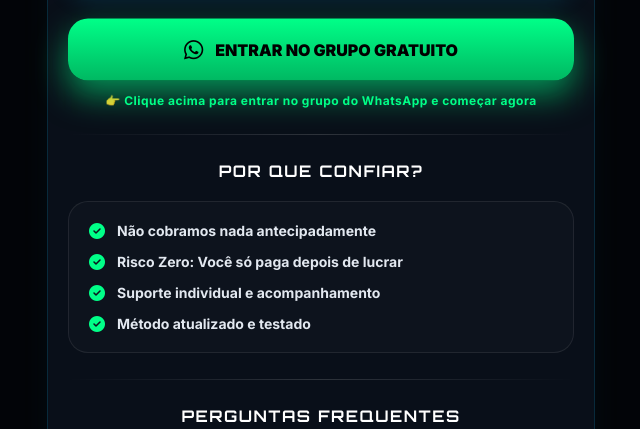
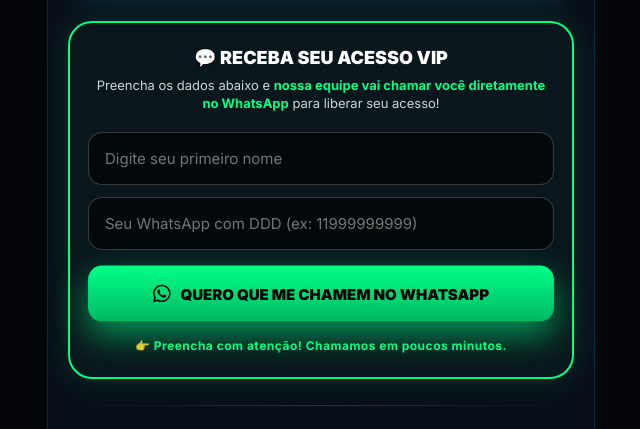
Before and after one commit to xaviervvz/modtacadinha, a plain HTML site: page index.html in a window 1280 px wide. Shown: the part 1093-1522 px from the top of the page, without its empty margins (319-959 px from the left). Drawn offline with Linux system fonts and the light colour scheme.

Commit message:
Update index.html

```diff
--- a/index.html
+++ b/index.html
@@ -230,27 +230,75 @@
     .main-video video {
         width: 100%;
         height: auto;
-        max-height: 70vh; /* Evita que o vídeo fique excessivamente longo em telas na vertical */
+        max-height: 70vh;
         display: block;
         border-radius: 20px;
         outline: none;
     }
 
-    .btn-cta-group {
+    /* --- ESTILOS DO FORMULÁRIO DE CAPTURA --- */
+    .lead-form-box {
+        background: rgba(0, 255, 136, 0.03);
+        border: 2px solid var(--success);
+        border-radius: 24px;
+        padding: 24px 18px;
+        box-shadow: 0 0 30px rgba(0, 255, 136, 0.15);
         margin-bottom: 24px;
+    }
+
+    .form-title {
+        font-size: 18px;
+        font-weight: 800;
+        color: #fff;
+        margin-bottom: 8px;
+        text-transform: uppercase;
+    }
+
+    .form-subtitle {
+        font-size: 13px;
+        color: #cbd5e1;
+        margin-bottom: 20px;
+        line-height: 1.4;
+    }
+
+    .form-subtitle strong {
+        color: var(--success);
+    }
+
+    .custom-form {
+        display: flex;
+        flex-direction: column;
+        gap: 12px;
+    }
+
+    .form-input {
+        width: 100%;
+        padding: 16px;
+        border-radius: 14px;
+        border: 1px solid rgba(255, 255, 255, 0.2);
+        background: rgba(0, 0, 0, 0.6);
+        color: #fff;
+        font-size: 15px;
+        outline: none;
+        transition: 0.3s;
+    }
+
+    .form-input:focus {
+        border-color: var(--success);
+        box-shadow: 0 0 12px var(--success-glow);
     }
 
     .btn-cta-green {
         display: flex;
         align-items: center;
         justify-content: center;
-        gap: 12px;
+        gap: 10px;
         width: 100%;
-        padding: 20px;
-        border-radius: 20px;
+        padding: 18px;
+        border-radius: 14px;
         text-decoration: none;
         font-weight: 900;
-        font-size: 16px;
+        font-size: 15px;
         text-transform: uppercase;
         background: linear-gradient(180deg, #00ff88 0%, #00b862 100%);
         color: #000;
@@ -259,6 +307,7 @@
         border: none;
         cursor: pointer;
         animation: btnGreenGlow 2s infinite alternate;
+        margin-top: 6px;
     }
 
     @keyframes btnGreenGlow {
@@ -271,14 +320,14 @@
     }
 
     .btn-cta-green i {
-        font-size: 22px;
+        font-size: 20px;
     }
 
     .btn-subtext {
         display: block;
         font-size: 12px;
         color: var(--success);
-        margin-top: 10px;
+        margin-top: 14px;
         font-weight: 700;
         letter-spacing: 0.5px;
     }
@@ -357,7 +406,7 @@
         .container { padding: 16px 10px 30px; }
         .main-card { padding: 24px 14px; }
         .logo { font-size: 34px; }
-        .btn-cta-green { font-size: 14px; padding: 18px 12px; }
+        .btn-cta-green { font-size: 14px; padding: 16px 10px; }
     }
 </style>
 </head>
@@ -437,13 +486,29 @@
             </video>
         </div>
 
-        <!-- BOTÃO CTA NO VERDE DO WHATSAPP -->
-        <div class="btn-cta-group">
-            <a href="https://chat.whatsapp.com/DC2D5d7LABVBEHyf6uy1eY" target="_blank" class="btn-cta-green">
-                <i class="fab fa-whatsapp"></i> ENTRAR NO GRUPO GRATUITO
-            </a>
+        <!-- FORMULÁRIO DE CAPTURA DE WHATSAPP -->
+        <div class="lead-form-box">
+            <div class="form-title">💬 RECEBA SEU ACESSO VIP</div>
+            <p class="form-subtitle">
+                Preencha os dados abaixo e <strong>nossa equipe vai chamar você diretamente no WhatsApp</strong> para liberar seu acesso!
+            </p>
+
+            <!-- IMPORTANTE: Troque 'SEUEMAIL@EXEMPLO.COM' pelo e-mail onde quer receber o aviso com os dados enviados -->
+            <form action="https://formsubmit.co/SEUEMAIL@EXEMPLO.COM" method="POST" class="custom-form">
+
+                <!-- Desativa o captcha do FormSubmit para o cliente enviar mais rápido -->
+                <input type="hidden" name="_captcha" value="false">
+
+                <input type="text" name="Nome" class="form-input" placeholder="Digite seu primeiro nome" required>
+                <input type="tel" name="WhatsApp" class="form-input" placeholder="Seu WhatsApp com DDD (ex: 11999999999)" required>
+
+                <button type="submit" class="btn-cta-green">
+                    <i class="fab fa-whatsapp"></i> QUERO QUE ME CHAMEM NO WHATSAPP
+                </button>
+            </form>
+
             <span class="btn-subtext">
-                👉 Clique acima para entrar no grupo do WhatsApp e começar agora
+                👉 Preencha com atenção! Chamamos em poucos minutos.
             </span>
         </div>
 
```
